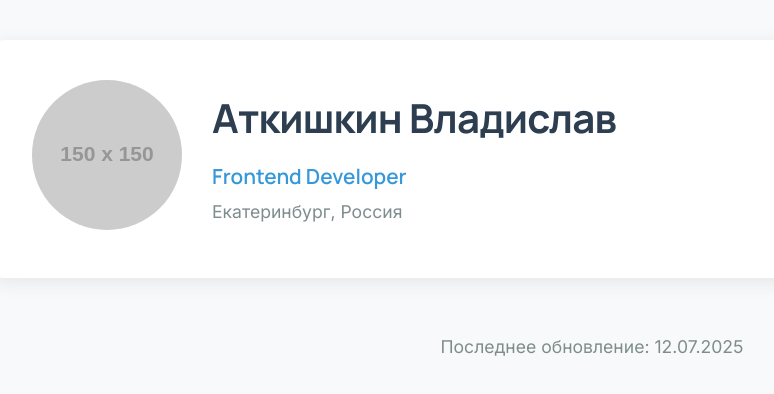
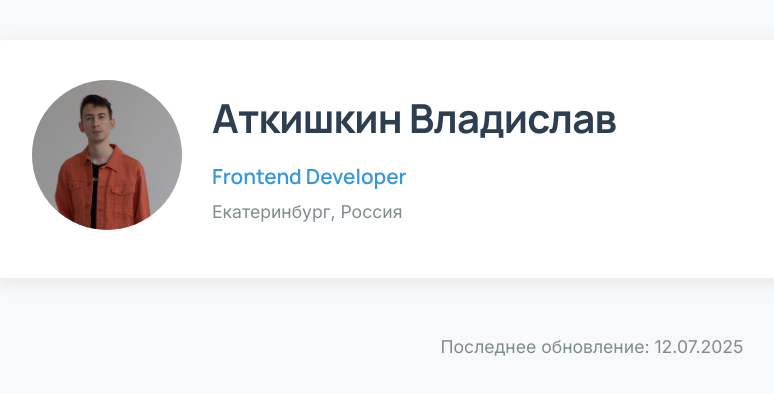
Before and after one commit to AtkishkinVlad/CV, a plain HTML site: page index.html in a window 1280 px wide. Shown: the whole page, without its empty margins (48-822 px from the left). Drawn offline with Linux system fonts and the light colour scheme; placeholder pictures from the web are drawn by us.

Commit message:
CV: обновил фотографию на главной страничке

```diff
--- a/index.html
+++ b/index.html
@@ -93,7 +93,7 @@
         <header>
             <div>
                 <div>
-                    <img src="https://via.placeholder.com/150" alt="Аткишкин Владислав">
+                    <img src="./images/cv-profile-img.jpg" alt="Моя фотография с фотосессии Контура 2025">
                 </div>
                 <div>
                     <h1>Аткишкин Владислав</h1>
```
Also changed, not shown: images/cv-profile-img.jpg (added), 1 other file.
